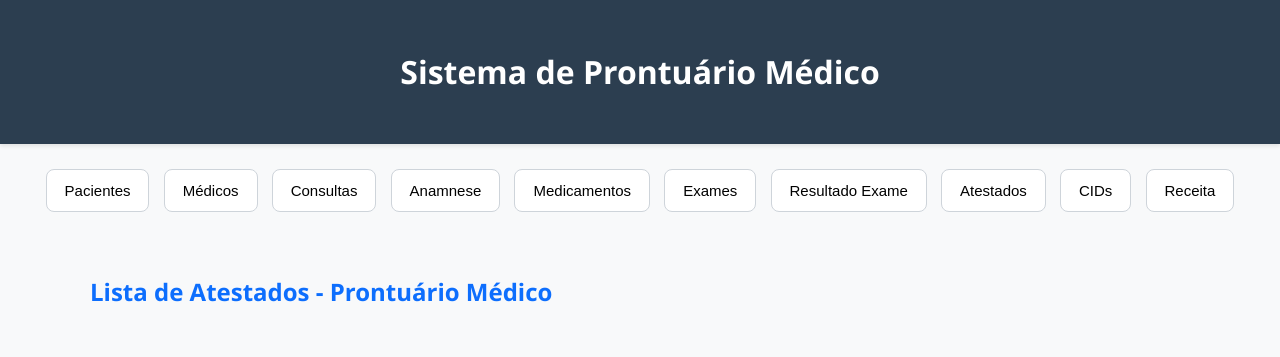
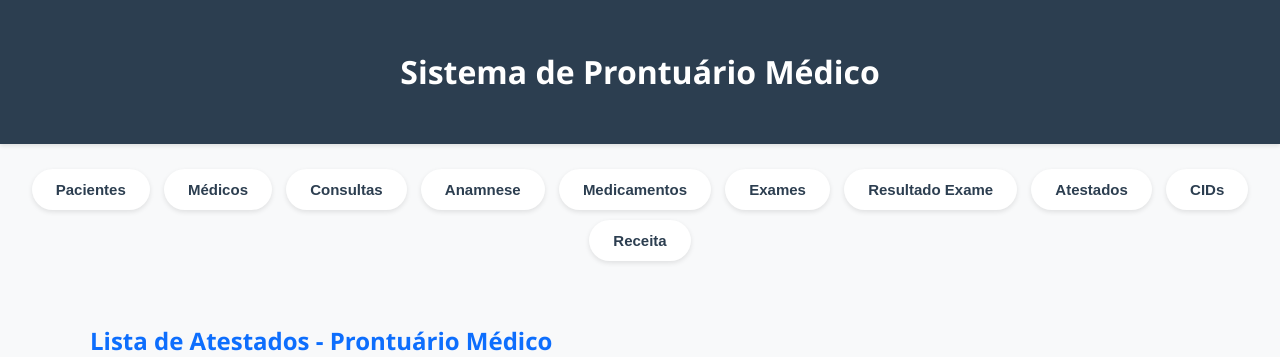
Before and after one commit to anleaes/2026-1-SDM-Segunda-Noite-ZS-02, a Django app: page /atestado/ in a window 1280 px wide. Shown: the top 357 px of the page. Run offline with Django 5.2, Linux system fonts and the light colour scheme; data that the repository does not hold is empty.

Commit message:
aplicando design moderno

```diff
--- a/prontuarioapp/static/css/style.css
+++ b/prontuarioapp/static/css/style.css
@@ -38,12 +38,16 @@ body {
 
 .menu-sistema button {
     background-color: #ffffff;
-    border: 1px solid #ced4da;
-    padding: 12px 18px;
+    border: none;
+    padding: 12px 24px;
     margin: 5px;
-    border-radius: 8px;
+     border-radius: 50px;
     cursor: pointer;
     font-size: 15px;
+    font-weight: 600;
+    color: #2c3e50;
+    box-shadow: 0 2px 5px rgba(0,0,0,0.1); /* Profundidade sem traços */
+    transition: all 0.3s ease;
 }
 
 .menu-sistema button:hover {
```
